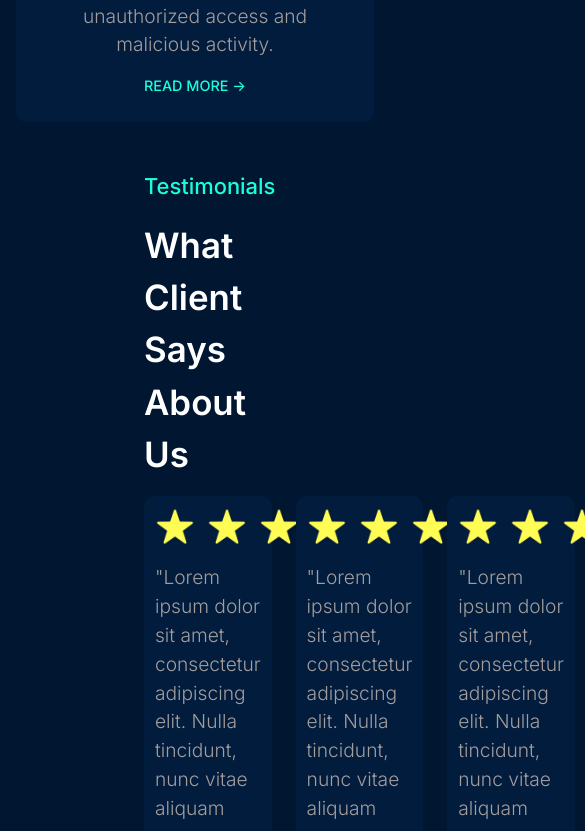
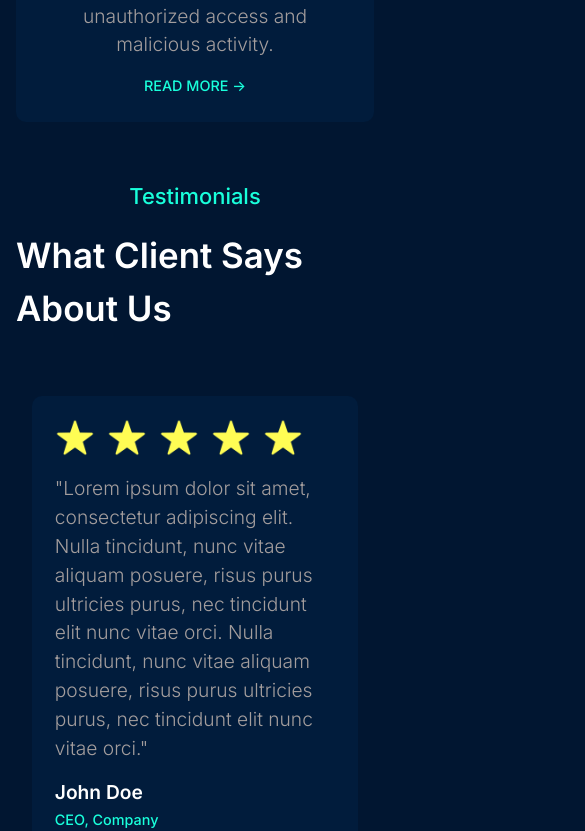
Before and after one commit to prashant-2004/cyserch, a Next.js app: page / in a window 390 px wide. Shown: the part 7885-8716 px from the top of the page, 585 px wide, since content can reach past the window. Built offline with nearby package versions, Linux system fonts and the light colour scheme.

Commit message:
Update Testimonials component and global CSS styles

```diff
--- a/src/app/components/home/Testimonials.tsx
+++ b/src/app/components/home/Testimonials.tsx
@@ -12,7 +12,7 @@ export default function Testimonials() {
         What Client Says About Us
       </h3>
 
-      <div className="flex gap-6">
+      <div className="testimonial-cards">
         <div className="testimonial-card">
           <div className="flex gap-3">
             <Image width={40} height={40} src={Star} alt="start" />
--- a/src/app/globals.css
+++ b/src/app/globals.css
@@ -476,6 +476,14 @@ body {
   padding: 3rem 9rem;
 }
 
+.testimonial-cards{
+  display: flex;
+  flex-direction: row;
+  align-items: start;
+  gap: 2rem;
+  padding: 0 1rem;
+}
+
 .testimonial-card{
   display: flex;
   justify-content: start;
@@ -487,3 +495,28 @@ body {
   background: #011c3c;
   padding: 3%;
 }
+
+@media screen and (max-width: 768px) {
+  .Testimonials {
+    display: flex;
+    flex-direction: column;
+    align-items: center;
+    padding: 0 1rem;
+    margin-top: 15%;
+  }
+
+  .testimonial-cards{
+    display: flex;
+    flex-direction: column;
+    align-items: start;
+    padding: 0 1rem;
+    margin-top: 15%;
+  }
+
+  .testimonial-card {
+    width: 100%;
+    padding: 7%;
+    height: auto;
+    margin-top: -0.5rem;
+  }
+}
--- a/src/app/page.tsx
+++ b/src/app/page.tsx
@@ -4,7 +4,7 @@ import WhyChooseUs from "./components/home/whyChooseUs";
 import Industrys from "./components/home/Industrys";
 import Services from "./components/home/Services";
 import Certificate from "./components/home/certifications";
-import Testimonials from "./components/home/Testimonials";
+import Testimonials from "./components/home/testimonials";
 import Blog from "./components/home/blogs";
 export default function Home() {
   return (
@@ -17,7 +17,7 @@ export default function Home() {
       <Industrys />
       <Services />
       <Testimonials />
-      {/* <Blog /> */}
+      <Blog />
     </>
   );
 }
```
